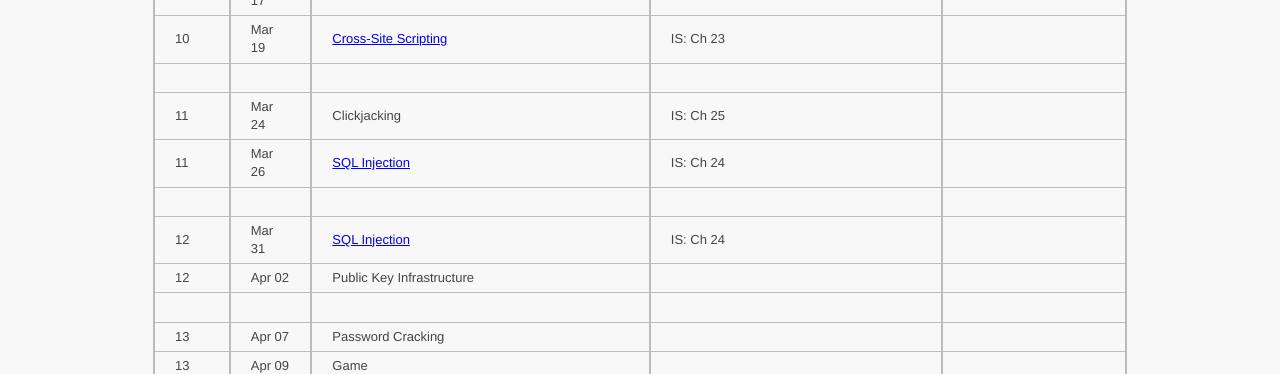
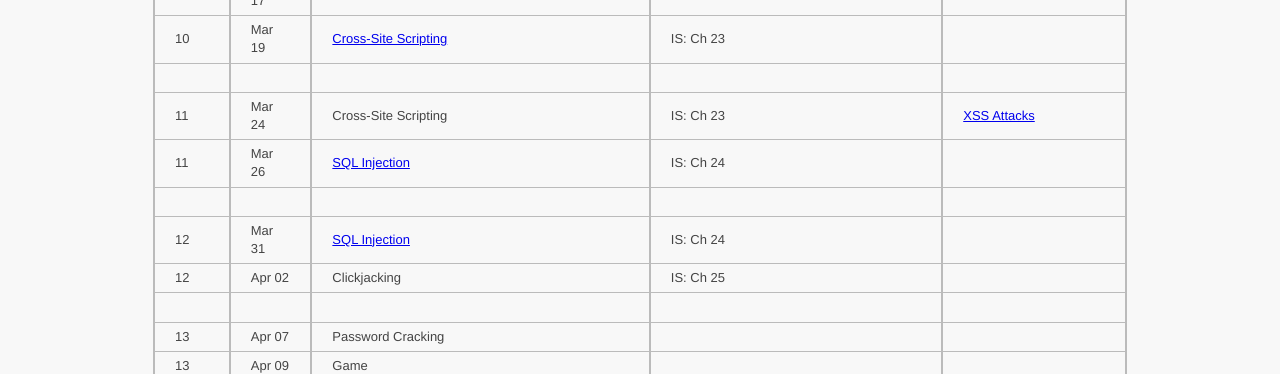
Before and after one commit to ycpcs/cs335-spring2026, a Jekyll site: the page built from schedule/index.md, in a window 1280 px wide. Shown: the part 1265-1639 px from the top of the page. Built offline with Jekyll 4.4.1, drawn with Linux system fonts in a browser that asks for light colours.

```diff
--- a/schedule/index.md
+++ b/schedule/index.md
@@ -40,11 +40,11 @@ IS: <a href="https://ycp.textbookx.com/book/Internet-Security-A-HandsOn-Approach
 > 10 | Mar 17 | [Cross-Site Request Forgery](../slides/Web_CSRF.pdf) | IS: Ch 22 |
 > 10 | Mar 19 | [Cross-Site Scripting](../slides/Web_XSS.pdf) | IS: Ch 23 |
 > | | | |
-> 11 | Mar 24 | Clickjacking | IS: Ch 25 |
+> 11 | Mar 24 | Cross-Site Scripting | IS: Ch 23 | [XSS Attacks](../assignments/xss.html)
 > 11 | Mar 26 | [SQL Injection](../slides/Web_SQL_Injection.pdf) | IS: Ch 24 |
 > | | | |
 > 12 | Mar 31 | [SQL Injection](../slides/Web_SQL_Injection.pdf) | IS: Ch 24 |
-> 12 | Apr 02 | Public Key Infrastructure | |
+> 12 | Apr 02 | Clickjacking | IS: Ch 25 |
 > | | | |
 > 13 | Apr 07 | Password Cracking| |
 > 13 | Apr 09 | Game | |
```
Also changed, not shown: index.md (+1 -0 lines), notes/index.md (+9 -0 lines), notes/sqli/create-table.txt (added, +9 -0 lines), notes/sqli/insert-into.txt (added, +11 -0 lines), 1 other file.
